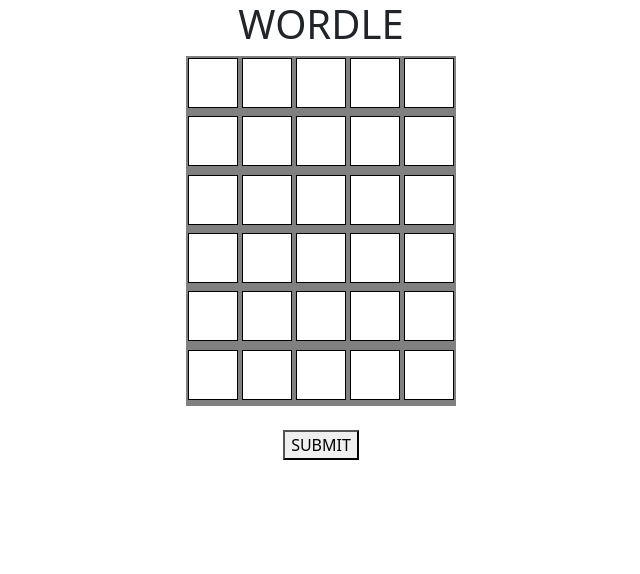
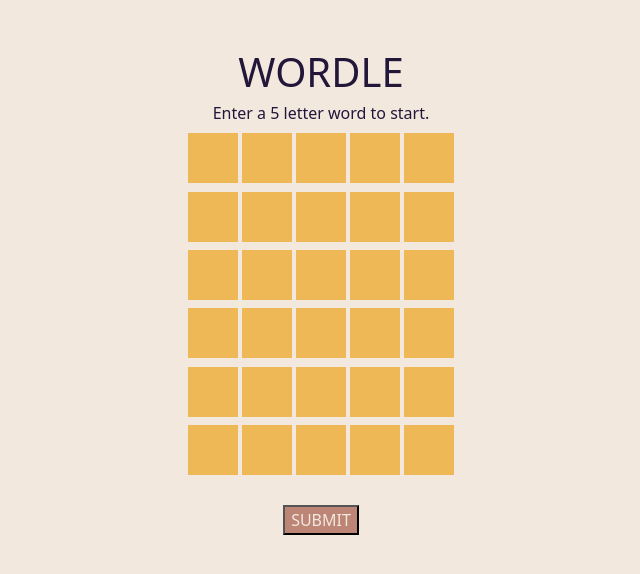
Before and after one commit to Anastasiya-m4c/Wordle, a plain HTML site: page index.html in a window 1280 px wide. Shown: the whole page, without its empty margins (319-959 px from the left). Drawn offline with nearby package versions, Linux system fonts and the light colour scheme.

Commit message:
add styles & colours in the style.css file

```diff
--- a/assets/style.css
+++ b/assets/style.css
@@ -1,14 +1,20 @@
 body {
-background-color: white;
+background-color: #f2e8de;
 text-align: center;
+color: #221639;
 }
+
+h2 {
+    font-size: medium;
+}
+
 #grid {
     text-align: center;
     display: flex;
     flex-wrap: wrap;
     height: 350px;
     width: 270px;
-    background-color: grey;
+    background-color: ;
     margin: auto;
 }
 
@@ -17,7 +23,15 @@ text-align: center;
     height: 50px;
     display: flex;
     justify-self: center;
-    border: 1px solid black;
+    border: 1px solid #edb855;
     margin: 2px;
-    background-color: white;
+    background-color: #edb855;
+    text-transform: uppercase;
+    text-align: center;
+    color: #221639;
 }
+
+#submitBtn {
+    background-color: #bd8576;
+    color: #f2e8de;
+}
--- a/assets/style.js
+++ b/assets/style.js
@@ -30,7 +30,7 @@ function onSubmit(){
     if (userInput === secretWord){
         alert(`Congratulations you are right! Todays word is ${secretWord}`)
     }
-    if (userInput !== 5){
+    if (userInput !== width){
         alert('Please enter a 5 letter word!')
     }
 
@@ -38,7 +38,6 @@ function onSubmit(){
 
 
 
-
 window.onload = function() {
     initialise();
 };
--- a/index.html
+++ b/index.html
@@ -15,7 +15,10 @@ integrity="sha384-QWTKZyjpPEjISv5WaRU9OFeRpok6YctnYmDr5pNlyT2bRjXh0JMhjY6hW+ALEw
 </head>
 
 <body>
+    <br>
+    <br>
     <h1>WORDLE</h1>
+    <h2>Enter a 5 letter word to start.</h2>
     <div id="grid"></div>
     <br>
 
```
